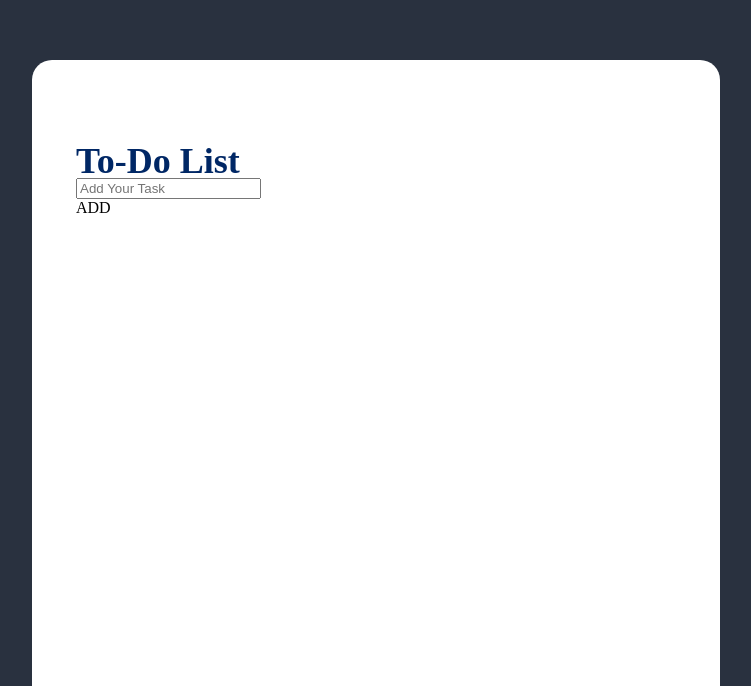
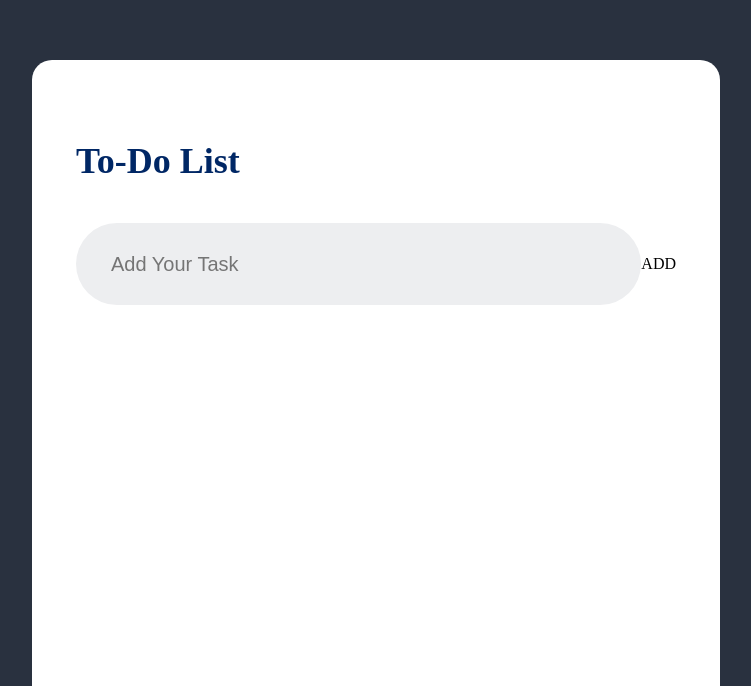
Before and after one commit to koushik369mondal/reactjs-bootcamp, a React (Vite) app in the folder first-project/: page / in a window 1280 px wide. Shown: the part 114-800 px from the top of the page, without its empty margins (264-1015 px from the left). Built offline with nearby package versions, Linux system fonts and the light colour scheme.

Commit message:
Add styles for Todo input and button components

```diff
--- a/first-project/src/Components/CSS/Todo.css
+++ b/first-project/src/Components/CSS/Todo.css
@@ -19,3 +19,21 @@
     font-weight: 600;
     line-height: 34px;
 }
+
+.todo-add{
+    display: flex;
+    justify-content: center;
+    align-items: center;
+    margin-top: 45px;
+}
+
+.todo-input{
+    border-radius: 50px;
+    background: #edeef0;
+    border: none;
+    outline: none;
+    width: 576px;
+    height: 80px;
+    padding-left: 35px;
+    font-size: 20px;
+}
```
